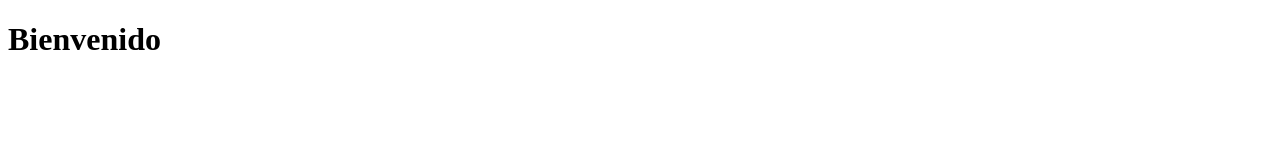
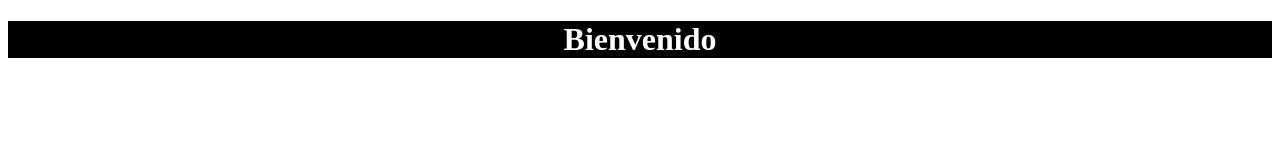
Before and after one commit to danielysdev/formulario, a plain HTML site: page bienvenido/index.html in a window 1280 px wide. Drawn offline with Linux system fonts and the light colour scheme.

```diff
--- a/bienvenido/index.html
+++ b/bienvenido/index.html
@@ -3,9 +3,10 @@
 <head>
     <meta charset="UTF-8">
     <meta name="viewport" content="width=device-width, initial-scale=1.0">
-    <title>Document</title>
+    <link rel="stylesheet" href="style.css">
+    <title>Formulario</title>
 </head>
 <body>
-    <h1>Bienvenido</h1>
+    <h1 id="bienvenido">Bienvenido</h1>
 </body>
 </html>
--- /dev/null
+++ b/bienvenido/style.css
@@ -0,0 +1,5 @@
+#bienvenido{
+    text-align: center;
+    background-color: black;
+    color:white;
+}
```
Also changed, not shown: 1 other file.
